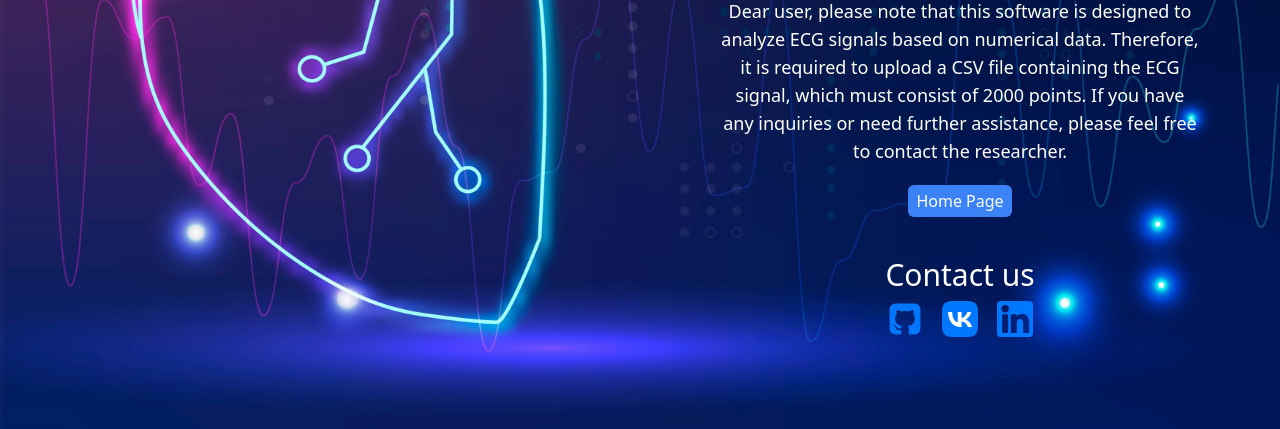
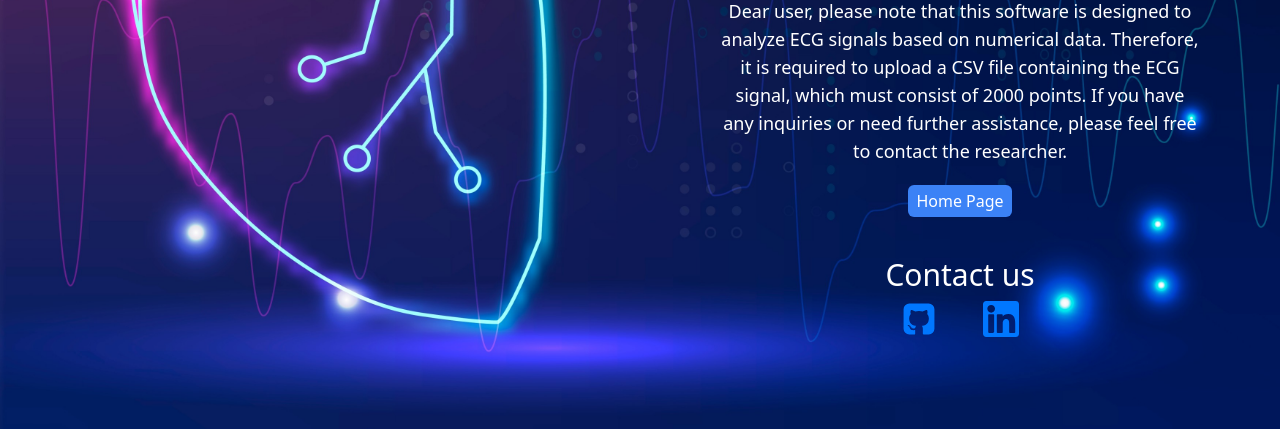
Before and after one commit to Salar-Sali/letiecgclassifier, a Flask app: template templates/unValidData.html in a window 1280 px wide. Shown: the part 371-800 px from the top of the page. Run offline with Flask 2, Linux system fonts and the light colour scheme; the template is opened without the code that fills it, so the values that code supplies are empty.

Commit message:
Update unValidData.html

```diff
--- a/templates/unValidData.html
+++ b/templates/unValidData.html
@@ -62,10 +62,6 @@
           <a href="https://github.com/Salar-Sali" target="_blank">
             <img src="../static/gh.svg" alt="github" class="w-6 h-6 md:w-9 md:h-9" />
           </a>
-          <!-- email -->
-          <a href="https://vk.com/salar97" target="_blank">
-            <img src="../static/vk.svg" alt="vk" class="w-6 h-6 md:w-9 md:h-9" />
-          </a>
           <!-- linkedIn -->
           <a href="https://www.linkedin.com/in/salarsali197/" target="_blank">
             <img src="../static/linked.svg" alt="linkedIn" class="w-6 h-6 md:w-9 md:h-9" />
```
